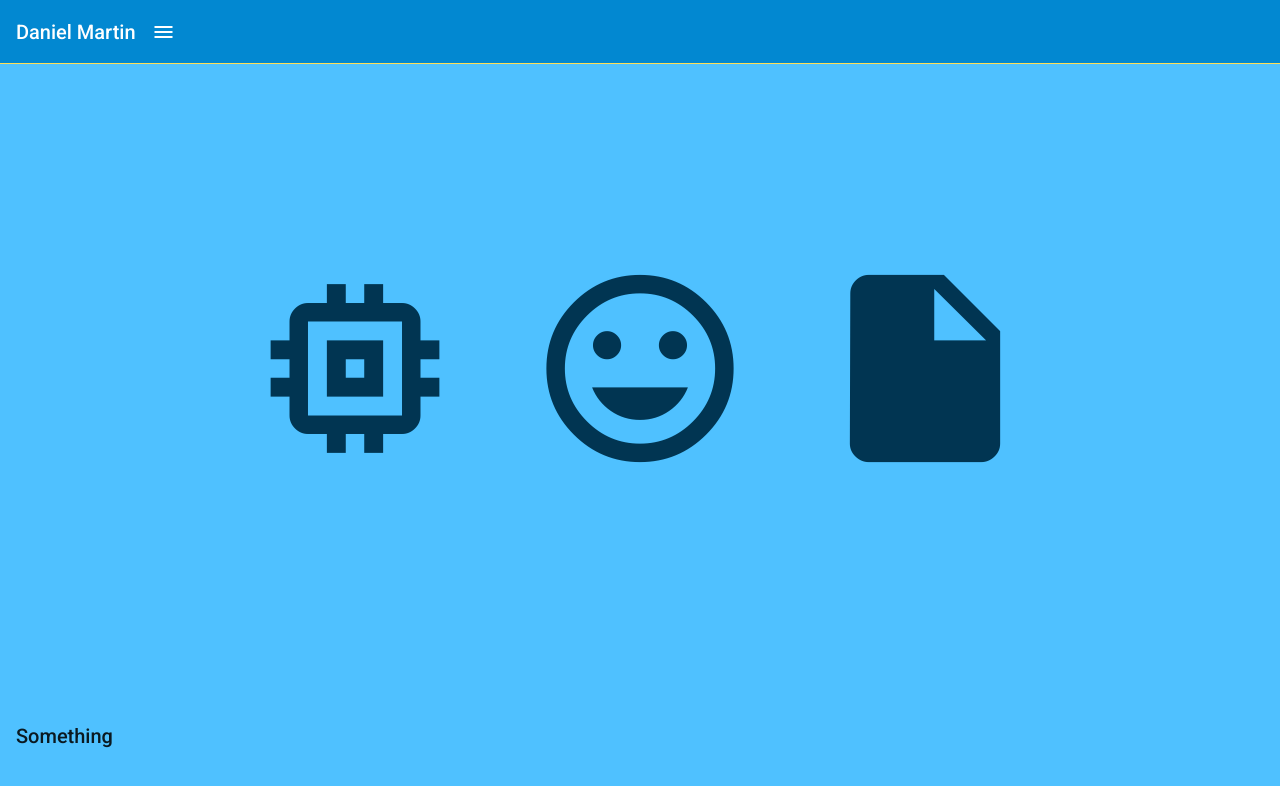
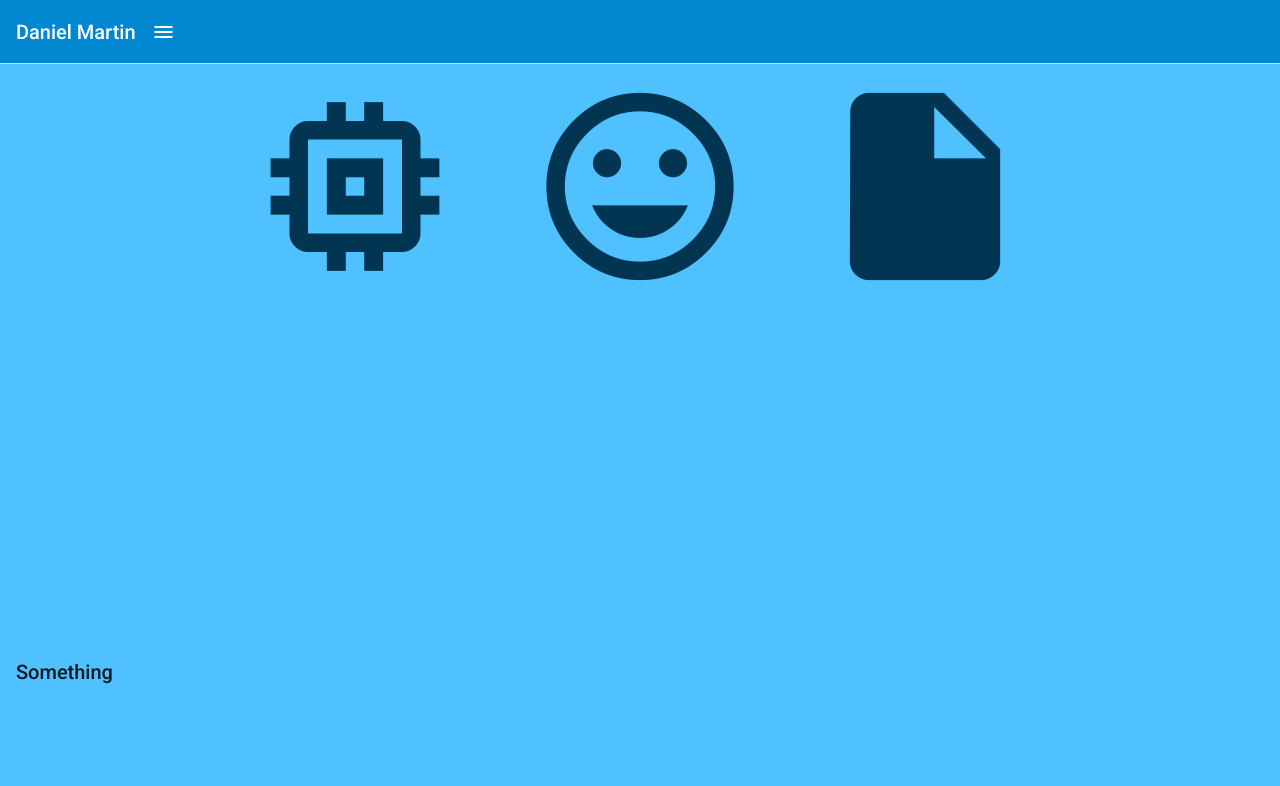
Before and after one commit to danmartindev/Portfolio, an Angular app: page /main in a window 1280 px wide. Shown: the top 786 px of the page. Built offline with nearby package versions, Linux system fonts and the light colour scheme.

Commit message:
added test wrapper

```diff
--- a/src/app/app.component.html
+++ b/src/app/app.component.html
@@ -1,5 +1,9 @@
-<app-header></app-header>
-<div [@routeAnimations]="prepareRoute(outlet) && outlet.activatedRouteData && outlet.activatedRouteData['animation']" style="height: 80%">
-    <router-outlet #outlet="outlet"></router-outlet>
+
+<div class="app">
+    <app-header></app-header>
+    <div [@routeAnimations]="prepareRoute(outlet) && outlet.activatedRouteData && outlet.activatedRouteData['animation']" style="height: 80%">
+        <router-outlet #outlet="outlet"></router-outlet>
+    </div>
 </div>
+
 <app-footer></app-footer>
```
